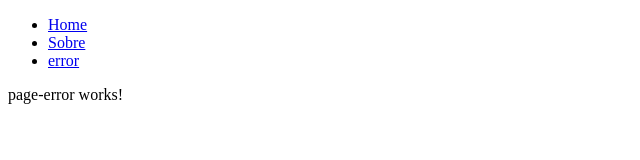
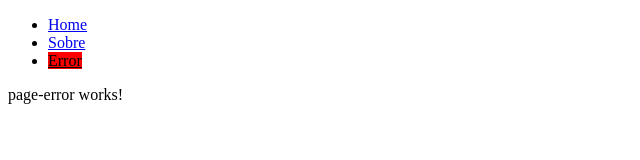
Before and after one commit to danizelrocha/Pratica_Angular_4, an Angular app in the folder routes/: page /404 in a window 1280 px wide. Shown: the top 160 px of the page, without its empty margins (0-640 px from the left). Built offline with nearby package versions, Linux system fonts and the light colour scheme.

Commit message:
Estrutura

```diff
--- a/routes/src/app/shared/menu/menu.component.html
+++ b/routes/src/app/shared/menu/menu.component.html
@@ -2,13 +2,28 @@
   <nav>
     <ul>
       <li>
-        <a routerLink="/">Home</a>
+        <a
+          routerLink="/"
+          [routerLinkActive]="['active']"
+          [routerLinkActiveOptions]="{ exact: true }"
+          >Home</a
+        >
       </li>
       <li>
-        <a routerLink="/sobre">Sobre</a>
+        <a
+          routerLink="/sobre"
+          [routerLinkActive]="['active']"
+          [routerLinkActiveOptions]="{ exact: true }"
+          >Sobre</a
+        >
       </li>
       <li>
-        <a routerLink="['/404']">error</a>
+        <a
+          [routerLink]="['/404']"
+          [routerLinkActive]="['active']"
+          [routerLinkActiveOptions]="{ exact: true }"
+          >Error</a
+        >
       </li>
     </ul>
   </nav>
--- a/routes/src/app/shared/menu/menu.component.scss
+++ b/routes/src/app/shared/menu/menu.component.scss
@@ -0,0 +1,4 @@
+.active{
+  background: red;
+  color: black;
+}
```
